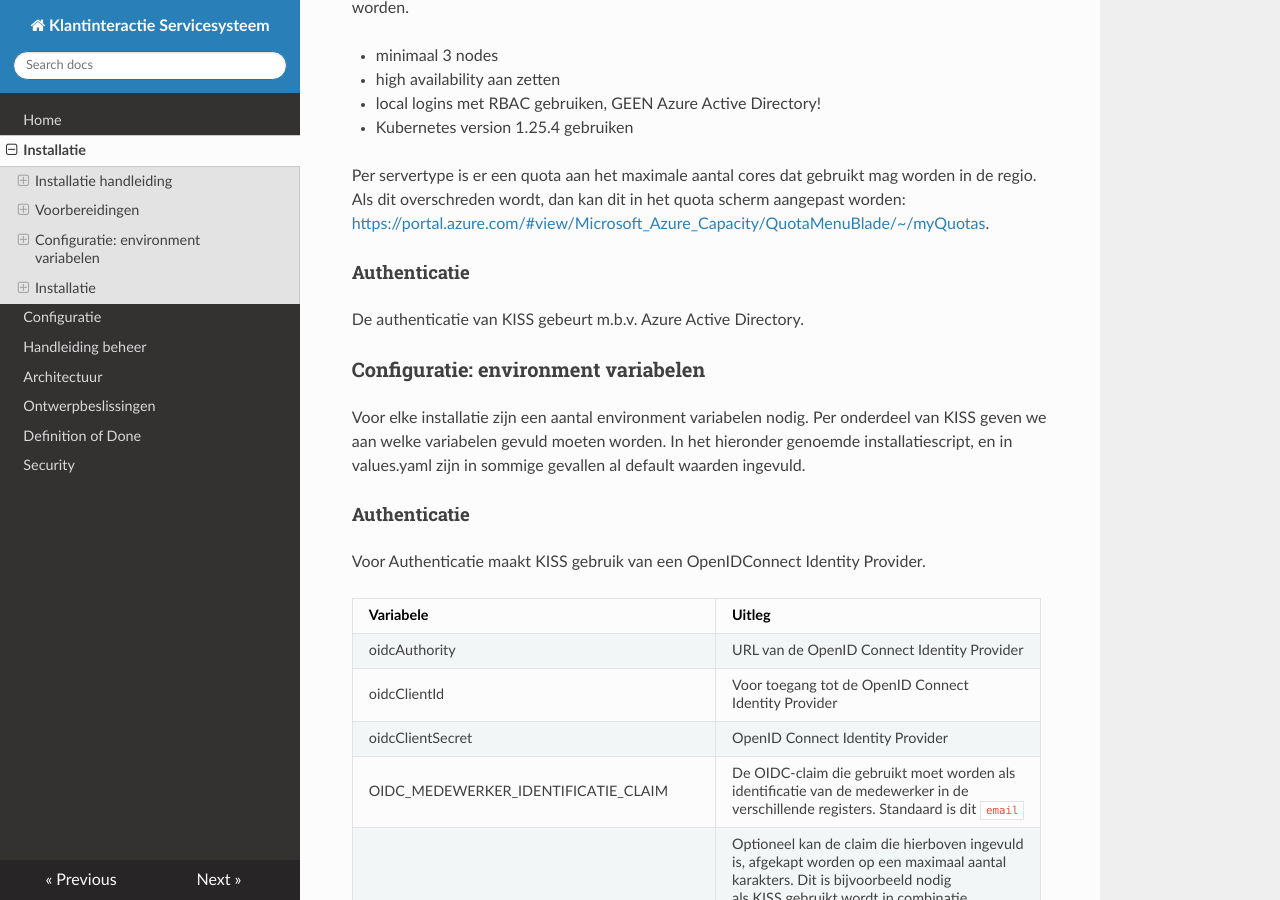
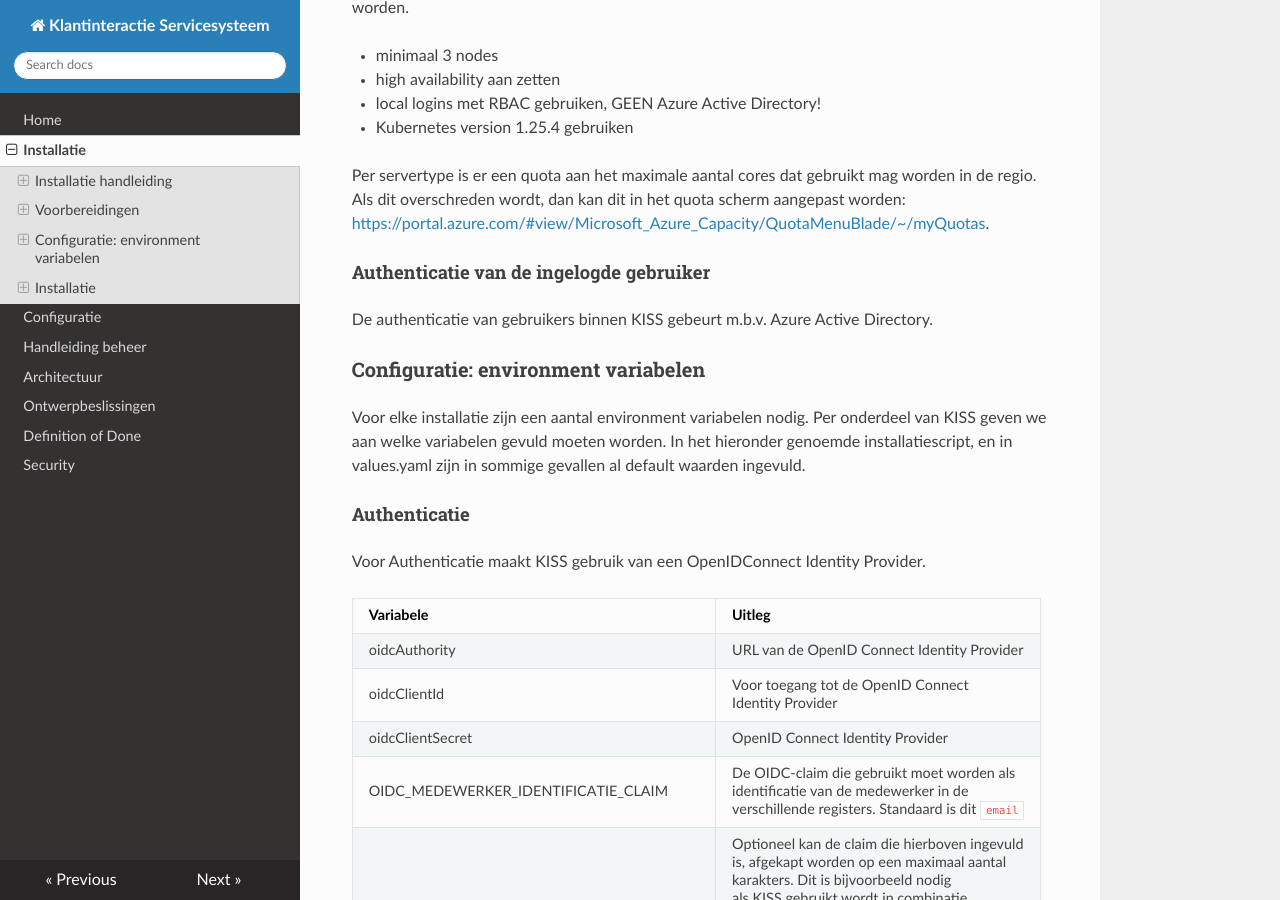
Before and after one commit to Klantinteractie-Servicesysteem/.github, an MkDocs documentation site: the page built from docs/INSTALLATION.md, in a window 1280 px wide and 900 px high, scrolled down 1297 px. Built offline with MkDocs 1.6.1, drawn with Linux system fonts in a browser that asks for light colours; nearby versions of some CDN libraries.

Commit message:
Update INSTALLATION.md
kleine edit

```diff
--- a/docs/INSTALLATION.md
+++ b/docs/INSTALLATION.md
@@ -48,8 +48,8 @@ Per servertype is er een quota aan het maximale aantal cores dat gebruikt mag wo
 Als dit overschreden wordt, dan kan dit in het quota scherm aangepast worden:
 [https://portal.azure.com/#view/Microsoft_Azure_Capacity/QuotaMenuBlade/~/myQuotas](https://portal.azure.com/#view/Microsoft_Azure_Capacity/QuotaMenuBlade/~/myQuotas).
 
-#### Authenticatie
-De authenticatie van KISS gebeurt m.b.v. Azure Active Directory.
+#### Authenticatie van de ingelogde gebruiker
+De authenticatie van gebruikers binnen KISS gebeurt m.b.v. Azure Active Directory.
 
 ### Configuratie: environment variabelen
 Voor elke installatie zijn een aantal environment variabelen nodig. Per onderdeel van KISS geven we aan welke variabelen gevuld moeten worden. In  het hieronder genoemde installatiescript, en in values.yaml zijn in sommige gevallen al default waarden ingevuld.
```
